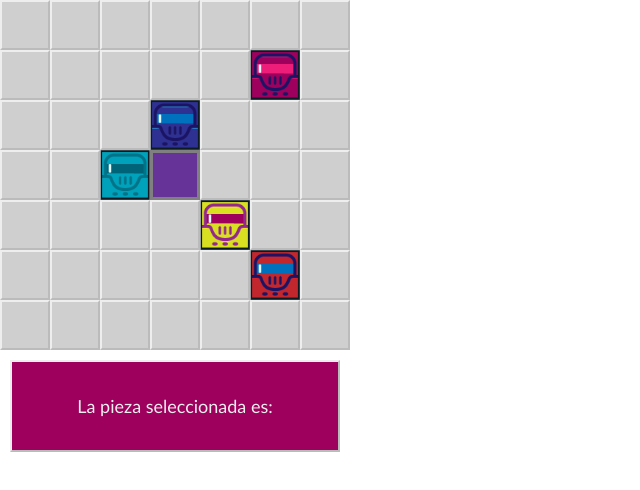
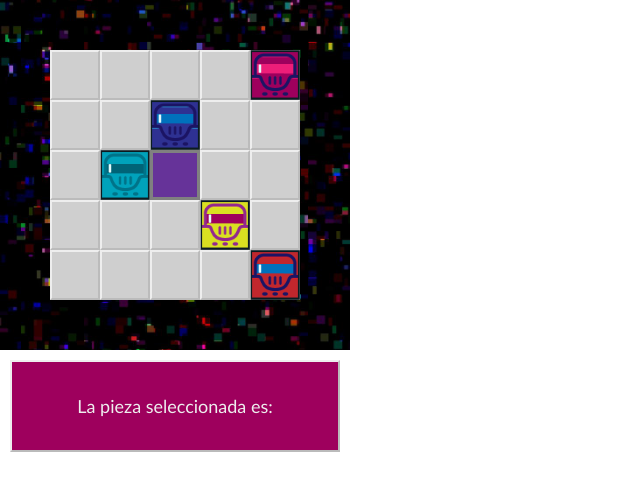
Before and after one commit to sitambien/Lunar-Lockout, a plain HTML site: page index.html in a window 1280 px wide. Shown: the whole page, without its empty margins (0-640 px from the left). Drawn offline with Linux system fonts and the light colour scheme.

Commit message:
agregué algunas cosas,pero no está todo ok aun

```diff
--- a/index.js
+++ b/index.js
@@ -10,17 +10,18 @@ let dicionarioJuego = {
     7: 'robotVerde',
     8: 'robotMagenta',
     9: 'robotCoral',
+    10: 'espacio'
 }
 
 // Diseño inicial del tablero
 let tablero = [
-    [2, 2, 2, 2, 2, 2, 2],
-    [2, 1, 1, 1, 1, 1, 2],
-    [2, 1, 1, 1, 1, 1, 2],
-    [2, 1, 1, 0, 1, 1, 2],
-    [2, 1, 1, 1, 1, 1, 2],
-    [2, 1, 1, 1, 1, 1, 2],
-    [2, 2, 2, 2, 2, 2, 2]
+    [ 10 ,  10 ,  10 ,  10 ,  10 ,  10 , 10 ],
+    [ 10 ,  1  ,  1  ,  1  ,  1  ,  1  , 10 ],
+    [ 10 ,  1  ,  1  ,  1  ,  1  ,  1  , 10 ],
+    [ 10 ,  1  ,  1  ,  0  ,  1  ,  1  , 10 ],
+    [ 10 ,  1  ,  1  ,  1  ,  1  ,  1  , 10 ],
+    [ 10 ,  1  ,  1  ,  1  ,  1  ,  1  , 10 ],
+    [ 10 ,  10 ,  10 ,  10 ,  10 ,  10 , 10 ]
 ];
 
 // Pasar el tablero al HTML
@@ -45,6 +46,7 @@ function drawTablero() {
 
 // Cargar etapa
 let nivel = 1;
+let perdiste = 0;
 
 
 // Inicialización de los objetos
--- a/js/movimientos.js
+++ b/js/movimientos.js
@@ -82,7 +82,7 @@ document.onkeydown = function(e){
             // Desocupando la casilla x0
             tablero[spaceCowbow.y][spaceCowbow.x] = 1;
             // Moviendo la ficha
-            while ((tablero[spaceCowbow.y][spaceCowbow.x+1] != 2) && spaceCowbow.x <= 5) {
+            while ((tablero[spaceCowbow.y][spaceCowbow.x+1] != 2) && spaceCowbow.x <= 4) {
                 spaceCowbow.x++;
             }
             // Ocupando la casilla x1
@@ -93,7 +93,7 @@ document.onkeydown = function(e){
             console.log("cowbow arriba");
             // Desocupando la casilla x0
             tablero[spaceCowbow.y][spaceCowbow.x] = 1;
-            while ((tablero[spaceCowbow.y-1][spaceCowbow.x] != 2) && spaceCowbow.y >= 0) {
+            while ((tablero[spaceCowbow.y-1][spaceCowbow.x] != 2) && spaceCowbow.y >= -1) {
                 spaceCowbow.y--;
             }
             // Ocupando la casilla x1
@@ -107,9 +107,17 @@ document.onkeydown = function(e){
             // Moviendo la ficha
             while ((tablero[spaceCowbow.y+1][spaceCowbow.x] != 2) && spaceCowbow.y <= 5) {
                 spaceCowbow.y++;
+                console.log(spaceCowbow.y);
+                if(spaceCowbow.y > 5) {
+                    perdiste = 1;
+                    console.log("perdiste");
+                }
+                setTimeout(drawSpaceCowbow(), 5500);
             }
             // Ocupando la casilla x1
-            tablero[spaceCowbow.y][spaceCowbow.x] = 2;
+            if (perdiste != 1) {
+                tablero[spaceCowbow.y][spaceCowbow.x] = 10;
+            }
         }
     }
 
@@ -322,7 +330,7 @@ document.onkeydown = function(e){
     }
 
     drawTablero();
-    drawSpaceCowbow();
+    setTimeout(drawSpaceCowbow(), 5500);
     drawRobotCoral();
     drawRobotAzul();
     drawRobotCeleste();
--- a/style.css
+++ b/style.css
@@ -6,6 +6,10 @@ body {
 
 #tablero {
     display: flex;
+    background: url('img/fondoespacio.jpg');
+    background-size: 350px 350px;
+    width: 350px;
+    height: 350px;
 }
 
 .column {
@@ -17,6 +21,11 @@ body {
     border: 3px solid gray;
     width: 44px;
     height: 44px;
+}
+
+.espacio {
+    width: 50px;
+    height: 50px;
 }
 
 .puntos {
```
Also changed, not shown: img/fondoespacio.jpg (added), 1 other file.
